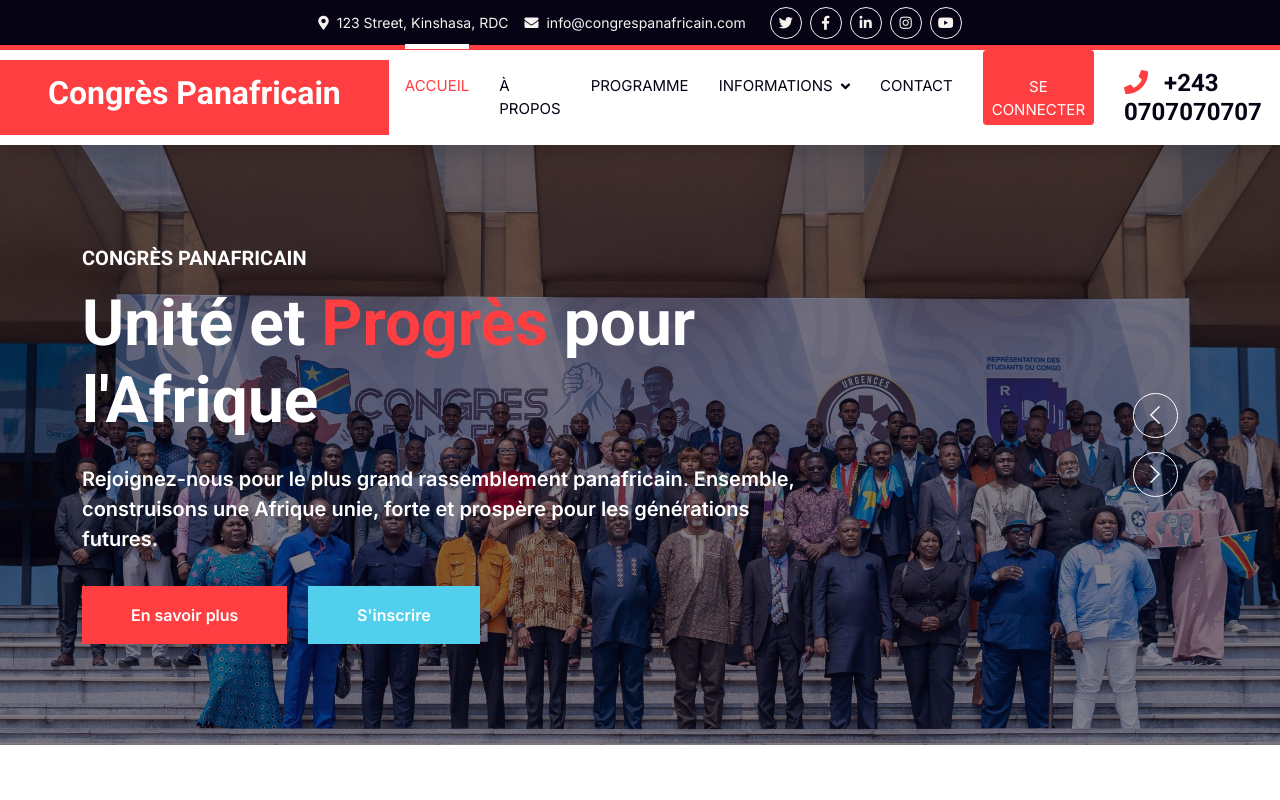
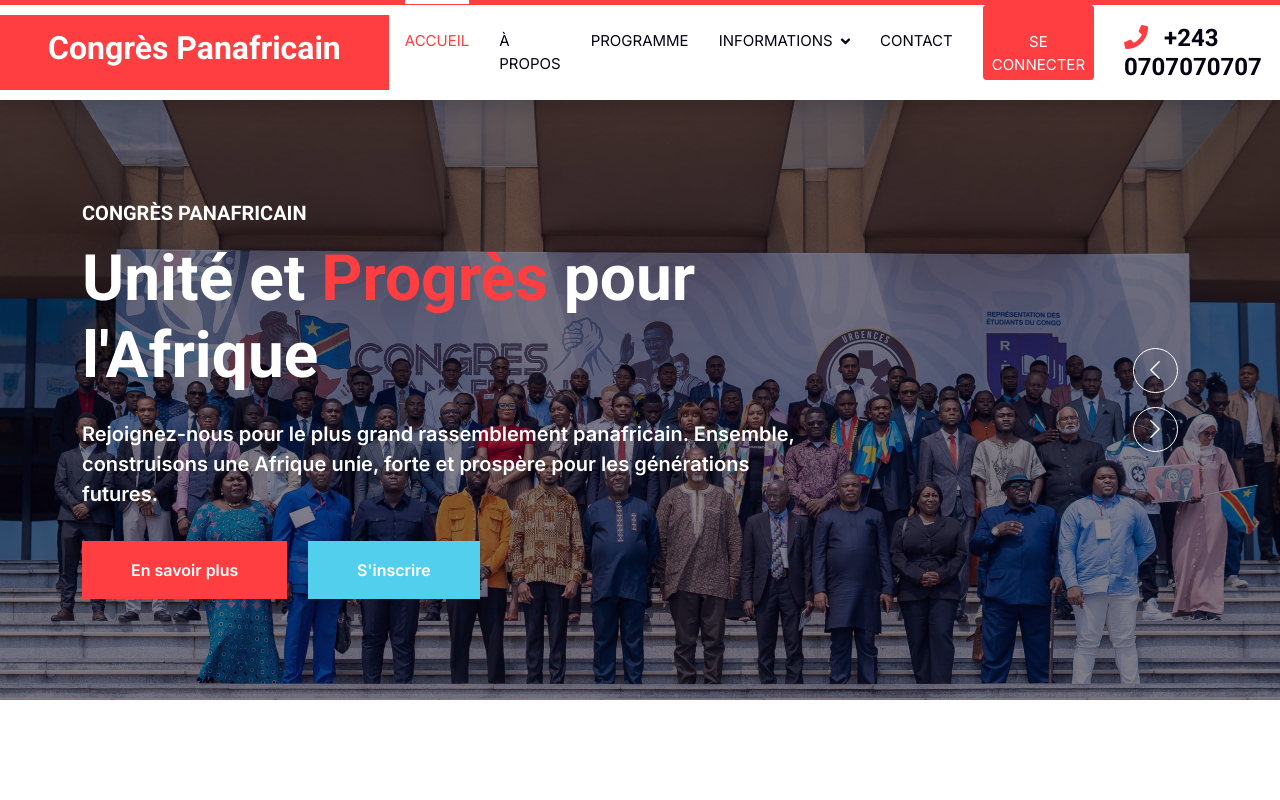
Before and after one commit to recOfficiel/Congres-panafricain.com, a plain HTML site: page index.html in a window 1280 px wide. Shown: the top 800 px of the page. Drawn offline with nearby package versions, Linux system fonts and the light colour scheme.

Commit message:
suppression de la barre de raseaux

```diff
--- a/index.html
+++ b/index.html
@@ -57,23 +57,6 @@
 
       <!-- Navbar Start -->
      <!-- Social Media Bar Start -->
-         <div class="container-fluid bg-dark px-5">
-             <div class="row gx-0">
-                 <div class="d-flex flex-column flex-md-row justify-content-center align-items-center" style="min-height: 45px;">
-                     <div class="d-inline-flex align-items-center me-md-4 mb-2 mb-md-0">
-                         <small class="me-3 text-light"><i class="fa fa-map-marker-alt me-2"></i>123 Street, Kinshasa, RDC</small>
-                         <small class="text-light"><i class="fa fa-envelope me-2"></i>info@congrespanafricain.com</small>
-                     </div>
-                     <div class="d-inline-flex align-items-center">
-                         <a class="btn btn-sm btn-outline-light btn-sm-square rounded-circle me-2" href=""><i class="fab fa-twitter"></i></a>
-                         <a class="btn btn-sm btn-outline-light btn-sm-square rounded-circle me-2" href=""><i class="fab fa-facebook-f"></i></a>
-                         <a class="btn btn-sm btn-outline-light btn-sm-square rounded-circle me-2" href=""><i class="fab fa-linkedin-in"></i></a>
-                         <a class="btn btn-sm btn-outline-light btn-sm-square rounded-circle me-2" href=""><i class="fab fa-instagram"></i></a>
-                         <a class="btn btn-sm btn-outline-light btn-sm-square rounded-circle" href=""><i class="fab fa-youtube"></i></a>
-                     </div>
-                 </div>
-             </div>
-         </div>
 
          <!-- Social Media Bar End -->
     <nav class="navbar navbar-expand-lg bg-white navbar-light shadow border-top border-5 border-primary sticky-top p-0">
```
